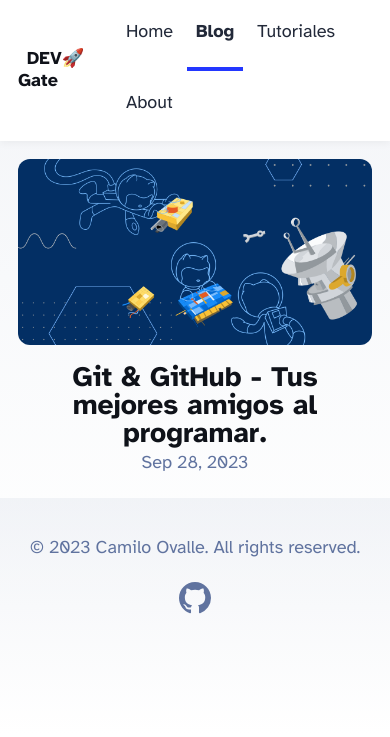
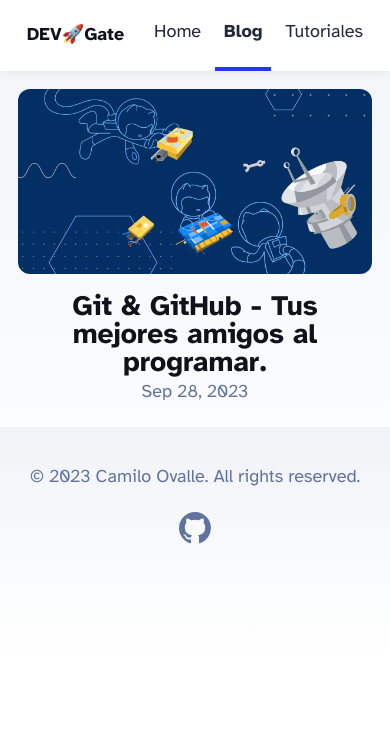
Before and after one commit to Camilo-ovalle/Qurious-Blog, an Astro site: page /blog in a window 390 px wide. Built offline with nearby package versions, Linux system fonts and the light colour scheme; Astro itself is replaced by a stand-in of ours.

Commit message:
I deleted the about page becuase im not using it and updated the responsive dessing for the pag

```diff
--- a/src/components/Header.astro
+++ b/src/components/Header.astro
@@ -10,7 +10,7 @@ import { SITE_TITLE, GITHUB, WHATSAPP } from "../consts";
       <HeaderLink href="/">Home</HeaderLink>
       <HeaderLink href="/blog">Blog</HeaderLink>
       <HeaderLink href="/tutorials">Tutoriales</HeaderLink>
-      <HeaderLink href="/about">About</HeaderLink>
+
     </div>
     <div class="social-links">
       <a href={WHATSAPP} target="_blank">
--- a/src/styles/global.css
+++ b/src/styles/global.css
@@ -126,7 +126,17 @@ hr {
 	border: none;
 	border-top: 1px solid rgb(var(--gray-light));
 }
-@media (max-width: 620px) {
+@media  (max-width: 620px  )  {
+	body {
+		font-size: 18px;
+	}
+	main {
+		padding: 1em;
+	}
+}
+
+/* Create a media query to make responsive the site on every Android phone */
+@media only screen and (max-width: 600px) {
 	body {
 		font-size: 18px;
 	}
```
